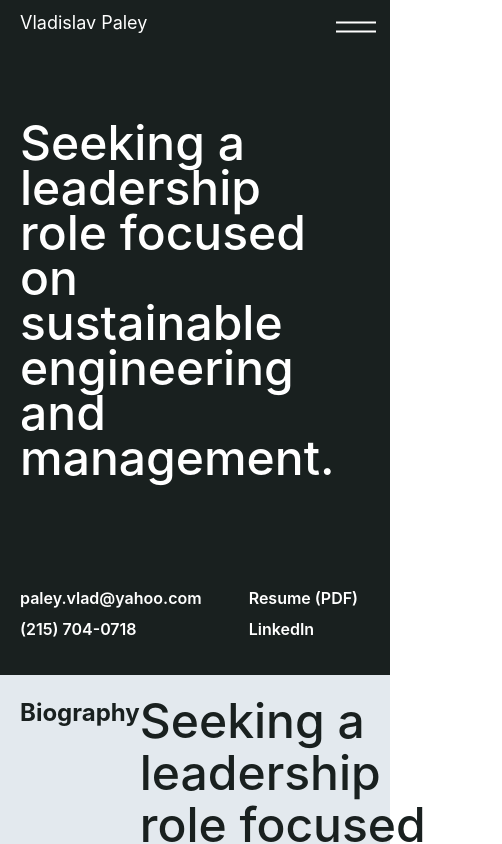
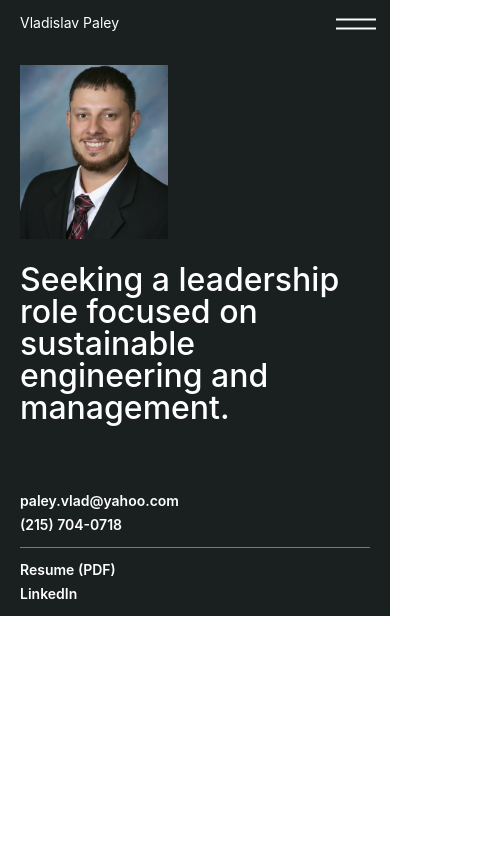
Before and after one commit to pishchela/resume-website, an Angular app: page / in a window 390 px wide. Shown: the top 844 px of the page, 502 px wide, since content can reach past the window. Built offline with nearby package versions, Linux system fonts and the light colour scheme.

Commit message:
last changes

```diff
--- a/src/app/app.component.html
+++ b/src/app/app.component.html
@@ -12,40 +12,40 @@
     </resume-header-section>
   </section>
 
-  <section
-    id="{{data.headingSection.title}}"
-    *ngIf="data.headingSection as section">
-    <resume-section-container [backgroundColor]="section.backgroundColor">
+<!--  <section-->
+<!--    id="{{data.headingSection.title}}"-->
+<!--    *ngIf="data.headingSection as section">-->
+<!--    <resume-section-container [backgroundColor]="section.backgroundColor">-->
 
-      <ng-container slot="header">{{section.title}}</ng-container>
-      <div class="resume__heading_content">
-        <h2>{{section.header}}</h2>
-        <p *ngFor="let item of section.description">{{item}}</p>
-      </div>
-    </resume-section-container>
-  </section>
+<!--      <ng-container slot="header">{{section.title}}</ng-container>-->
+<!--      <div class="resume__heading_content">-->
+<!--        <h2>{{section.header}}</h2>-->
+<!--        <p *ngFor="let item of section.description">{{item}}</p>-->
+<!--      </div>-->
+<!--    </resume-section-container>-->
+<!--  </section>-->
 
   <!---TODO: use here new control flow 'for' --->
-  <section *ngFor="let section of data.sections"
-           id="{{section.title}}">
-    <resume-section-container [backgroundColor]="section.backgroundColor">
-      <ng-container slot="header">{{section.title}}</ng-container>
-      <div class="resume__section_content">
-        <div class="resume__section_content__item"
-             *ngFor="let item of section.content">
-          <resume-accordion>
-            <resume-accordion-header slot="header"
-                                     [subheader]="item.subheader"
-                                     [header]="item.header">
-            </resume-accordion-header>
-            <resume-accordion-body
-              slot="body"
-              [description]="item.description">
-            </resume-accordion-body>
-          </resume-accordion>
-        </div>
-      </div>
-    </resume-section-container>
-  </section>
+<!--  <section *ngFor="let section of data.sections"-->
+<!--           id="{{section.title}}">-->
+<!--    <resume-section-container [backgroundColor]="section.backgroundColor">-->
+<!--      <ng-container slot="header">{{section.title}}</ng-container>-->
+<!--      <div class="resume__section_content">-->
+<!--        <div class="resume__section_content__item"-->
+<!--             *ngFor="let item of section.content">-->
+<!--          <resume-accordion>-->
+<!--            <resume-accordion-header slot="header"-->
+<!--                                     [subheader]="item.subheader"-->
+<!--                                     [header]="item.header">-->
+<!--            </resume-accordion-header>-->
+<!--            <resume-accordion-body-->
+<!--              slot="body"-->
+<!--              [description]="item.description">-->
+<!--            </resume-accordion-body>-->
+<!--          </resume-accordion>-->
+<!--        </div>-->
+<!--      </div>-->
+<!--    </resume-section-container>-->
+<!--  </section>-->
 
 </div>
--- a/src/app/layout/header/header.component.scss
+++ b/src/app/layout/header/header.component.scss
@@ -26,7 +26,7 @@ header {
   nav {
     width: 100%;
     background-color: var(--resume-white-color);
-    justify-content: end;
+    justify-content: flex-end;
     display: flex;
     align-items: center;
   }
@@ -49,7 +49,7 @@ header {
   }
 
   .mobile-menu-trigger {
-    padding: var(--paddding-side-size) var(--paddding-side-size) 0 0;
+    padding: 0 var(--paddding-side-size) 0 0;
     button {
       border: none;
       cursor: pointer;
@@ -74,3 +74,23 @@ header {
     }
   }
 }
+
+@media screen and (max-width: $screenWidthTablet) {
+  header {
+    .full_name {
+      p {
+        font-size: 14px;
+      }
+    }
+  }
+}
+
+
+@media screen and (max-width: $screenWidthDesktop) {
+  header {
+    .mobile-menu-trigger {
+      display: flex;
+      align-items: center;
+    }
+  }
+}
--- a/src/app/sections/header-section/header-section.component.scss
+++ b/src/app/sections/header-section/header-section.component.scss
@@ -16,7 +16,7 @@
     img {
       width: 100%;
       height: 100%;
-      object-fit: contain;
+      object-fit: cover;
     }
   }
   &__social {
@@ -31,7 +31,6 @@
 h1 {
   max-width: 63.36vw;
   padding-bottom: 18.64vw;
-  padding-right: 98px;
 }
 
 a {
@@ -48,8 +47,6 @@ a {
     &__header {
       padding-top: 120px;
     }
-  }
-  .section {
     &__social {
       height: 70px;
     }
@@ -65,6 +62,12 @@ a {
   }
 }
 
+@media screen and (max-width: 1200px) {
+  h1 {
+    max-width: 684px;
+  }
+}
+
 @media screen and (max-width: $screenWidthDesktop) {
   h1 {
     padding-bottom: 110px;
@@ -73,9 +76,47 @@ a {
   .section {
     &__header {
       &__image {
-        max-width: 148px;
-        max-height: 174px;
+        min-width: 148px;
+        min-height: 174px;
       }
     }
   }
 }
+
+@media screen and (max-width: $screenWidthTabletSmall) {
+  .section {
+    &__header {
+      flex-direction: column-reverse;
+      padding-top: 65px;
+      &__image {
+        padding-bottom: 25px;
+      }
+    }
+  }
+}
+
+@media screen and (max-width: $screenWidthMobile) {
+  h1 {
+    padding-bottom: 70px;
+  }
+  .section {
+    &__social {
+      width: 100%;
+      height: auto;
+      flex-direction: column;
+      flex-flow: column;
+      a {
+        width: 100%;
+        margin-bottom: 10px;
+        &:nth-child(2) {
+          border-bottom: 1px solid rgba(255, 255, 255, 0.40);
+          padding-bottom: 15px;
+          margin-bottom: 15px;
+        }
+        &:last-child {
+          margin-bottom: 0;
+        }
+      }
+    }
+  }
+}
--- a/src/assets/styles/typography.scss
+++ b/src/assets/styles/typography.scss
@@ -119,3 +119,16 @@ a {
     line-height: 45px;
   }
 }
+
+@media screen and (max-width: $screenWidthTablet) {
+  a {
+    font-size: 14px;
+  }
+}
+
+@media screen and (max-width: $screenWidthMobile) {
+  h1 {
+    font-size: 32px;
+    line-height: 32px;
+  }
+}
--- a/src/assets/styles/variables.scss
+++ b/src/assets/styles/variables.scss
@@ -1,2 +1,5 @@
 $screenWidthLargest: 1400px;
 $screenWidthDesktop: 1024px;
+$screenWidthTablet: 767px;
+$screenWidthTabletSmall: 600px;
+$screenWidthMobile: 480px;
```
